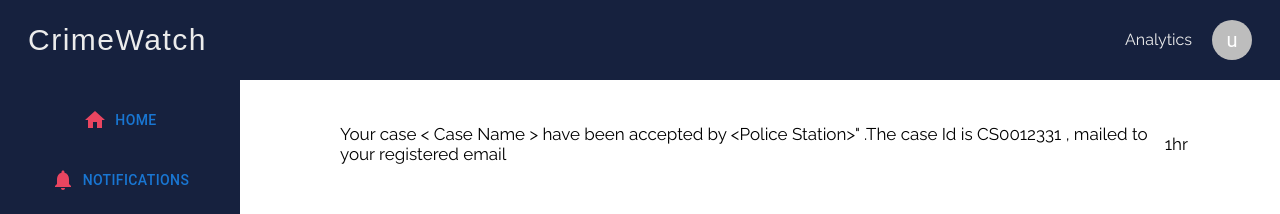
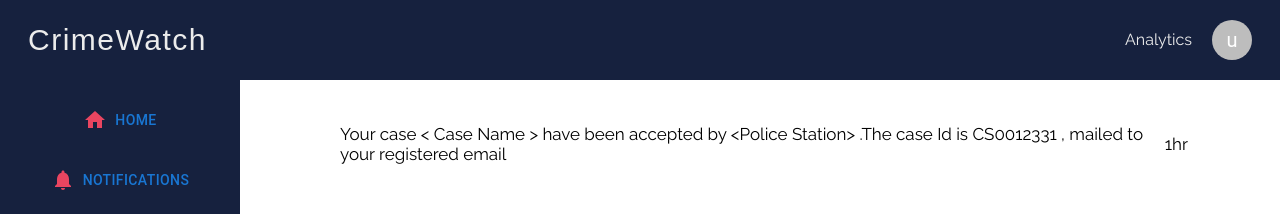
Before and after one commit to Kaushan-Dutta/crime_analy_mng_fe, a Next.js app: page /user/dashboard/notifications in a window 1280 px wide. Shown: the top 214 px of the page. Built offline with nearby package versions, Linux system fonts and the light colour scheme; a web font is replaced by a local one.

Commit message:
feat:adding design files

```diff
--- a/src/components/Sidebar.tsx
+++ b/src/components/Sidebar.tsx
@@ -47,5 +47,6 @@ const Sidebar = memo(() => {
     </div>
   );
 });
+Sidebar.displayName = "Sidebar";
 
 export default Sidebar;
--- a/src/components/sections/Notification.tsx
+++ b/src/components/sections/Notification.tsx
@@ -14,7 +14,7 @@ const Notification = () => {
       <div className="flx-row justify-around  rounded-md text-md px-5 py-3 leading-5 bg-white">
         <p className="">
           Your case {"<"} Case Name {">"} have been accepted by {"<"}Police
-          Station{">"}" .The case Id is CS0012331 , mailed to your registered
+          Station{">"} .The case Id is CS0012331 , mailed to your registered
           email{" "}
         </p>
         <p>1hr</p>
```
